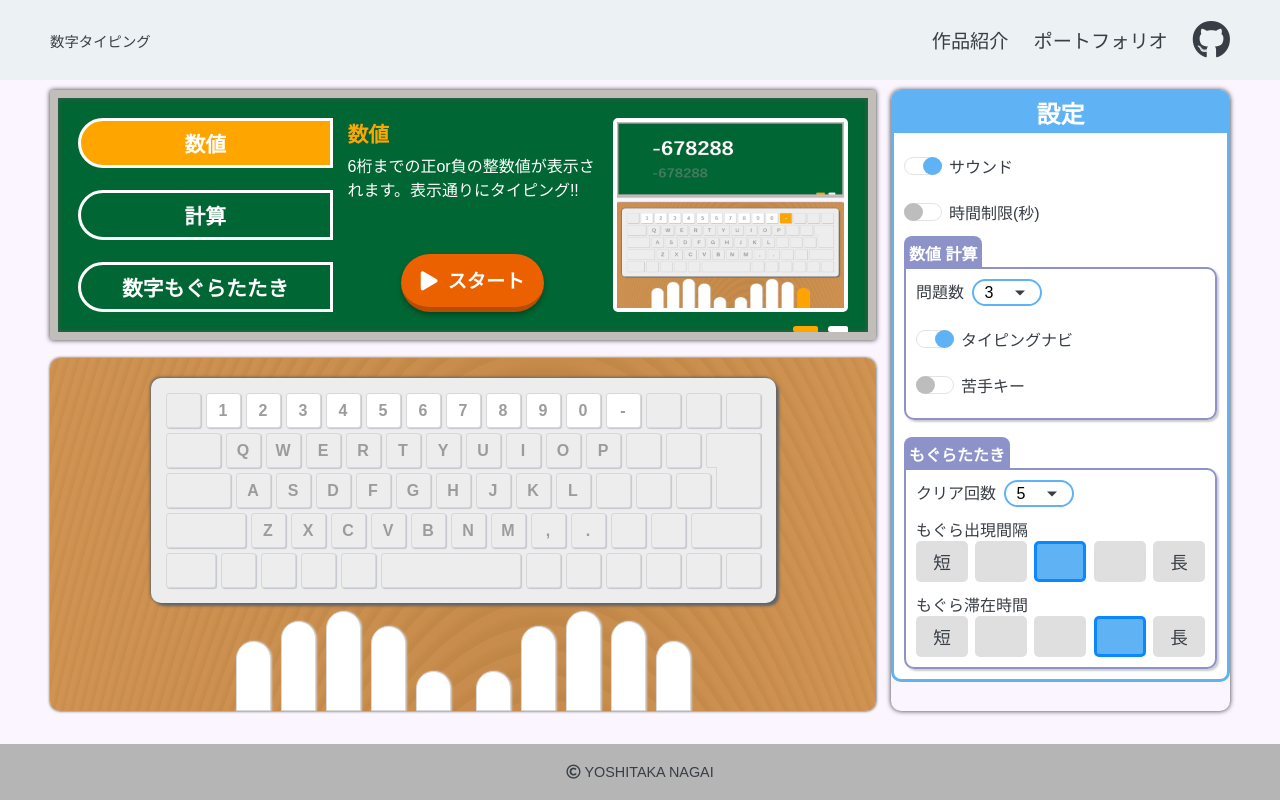
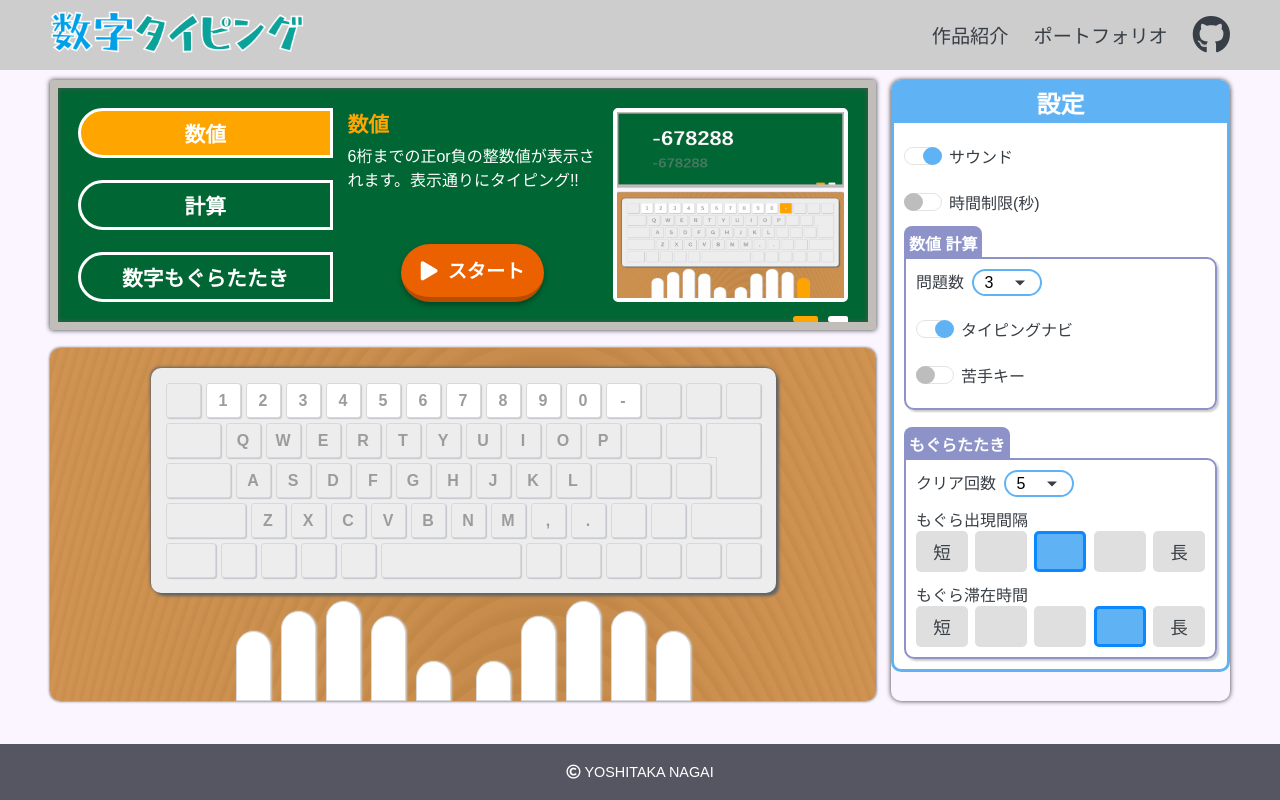
Before and after one commit to yoshitaka7144/NumTyping, a plain HTML site: page index.html in a window 1280 px wide. Drawn offline with Linux system fonts and the light colour scheme; some packages are replaced by stand-ins of ours.

Commit message:
ロゴ画像設置。ヘッダー、フッター修正。

```diff
--- a/index.html
+++ b/index.html
@@ -20,7 +20,7 @@
     <header id="header">
       <div class="header-inner wrapper">
         <div class="logo">
-          <a href="./index.html">数字タイピング</a>
+          <a href="./index.html"><img src="img/logo.png" alt="ロゴ画像"></a>
         </div>
         <nav>
           <ul class="link-list">
--- a/scss/style.scss
+++ b/scss/style.scss
@@ -81,19 +81,25 @@ img {
 #header {
   display: flex;
   align-items: center;
-  height: 80px;
-  background-color: rgb(236, 241, 243);
+  height: 70px;
+  background-color: #cdcdcd;
   .header-inner {
     width: 100%;
+    height: 100%;
     display: flex;
     justify-content: space-between;
     .logo {
       display: flex;
       align-items: center;
+      img {
+        height: 50px;
       }
+    }
+    nav {
       .link-list {
         display: flex;
         align-items: center;
+        height: 100%;
 
         li {
           padding: 10px 0;
@@ -109,6 +115,7 @@ img {
       }
     }
   }
+}
 
 /********************************
 メインコンテンツ
@@ -118,7 +125,7 @@ img {
 }
 
 /********************************
-問題表示画面
+各画面
 ********************************/
 #window-container {
   width: 100%;
@@ -690,12 +697,13 @@ img {
 }
 
 /********************************
-
+タイピングツール
 ********************************/
 #typing-container {
   display: flex;
   flex-direction: column;
   width: 100%;
+  min-width: 650px;
   padding-top: 20px;
   margin-top: 18px;
   border-radius: 10px;
@@ -1146,15 +1154,19 @@ $target-finger-color: orange;
 ********************************/
 #footer {
   margin-top: auto;
-  background-color: rgb(182, 181, 181);
+  background-color: #565662;
   padding: 20px;
   .copyright {
     text-align: center;
+    color: white;
   }
 }
 
-@media screen and (max-width: 950px) {
-  .wrapper{
+/********************************
+メディアクエリ
+********************************/
+@media screen and (max-width: 1024px) {
+  .wrapper {
     padding: 10px 20px;
   }
 
@@ -1162,6 +1174,9 @@ $target-finger-color: orange;
     width: 100%;
   }
 
+  /********************************
+  サイドコンテンツ
+  ********************************/
   #side-contents {
     width: 50%;
     margin-left: 0;
```
Also changed, not shown: css/style.css, img/logo.png (added), 1 other file. Lines whose indentation alone changed are shown as unchanged.
